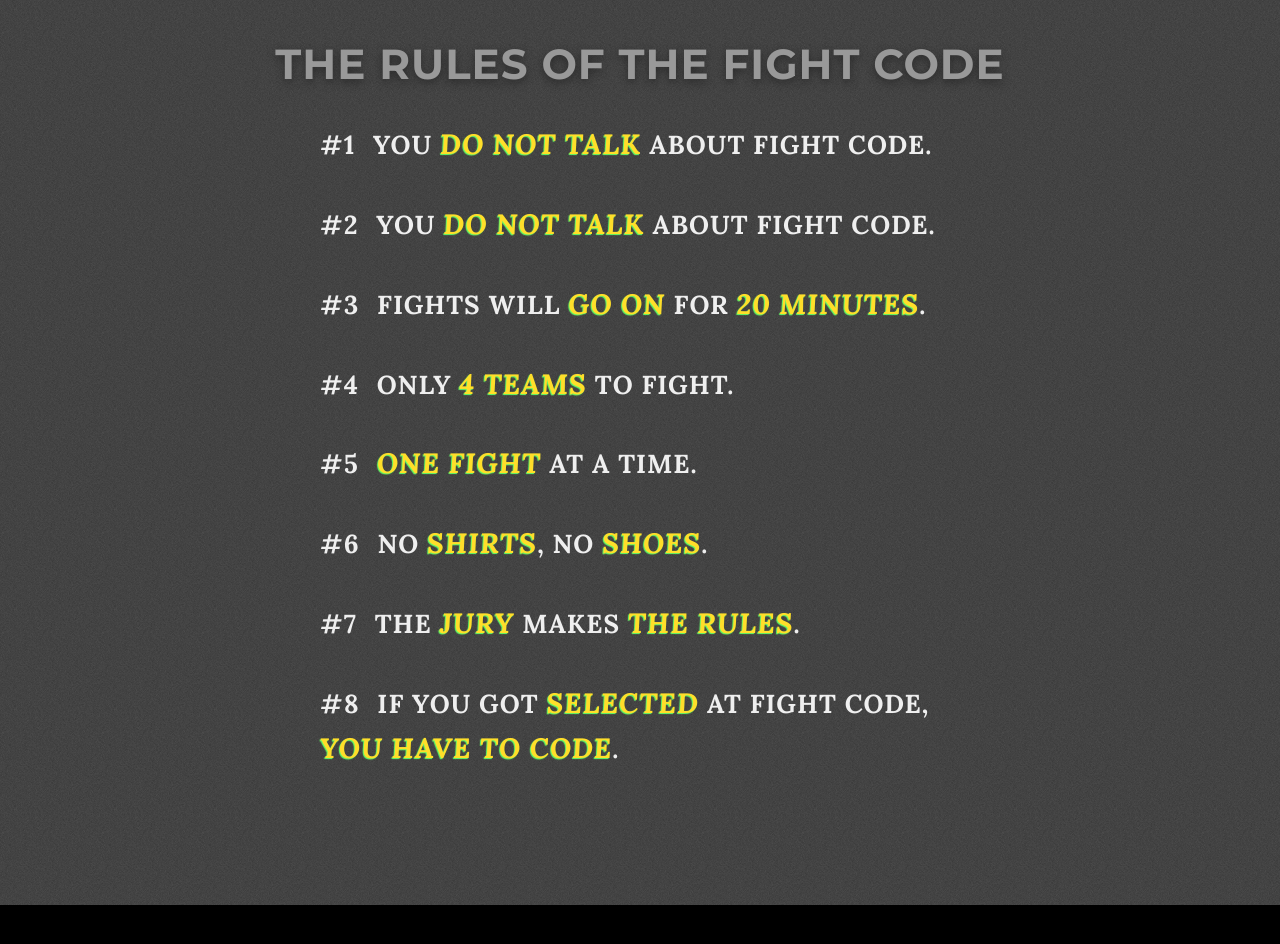
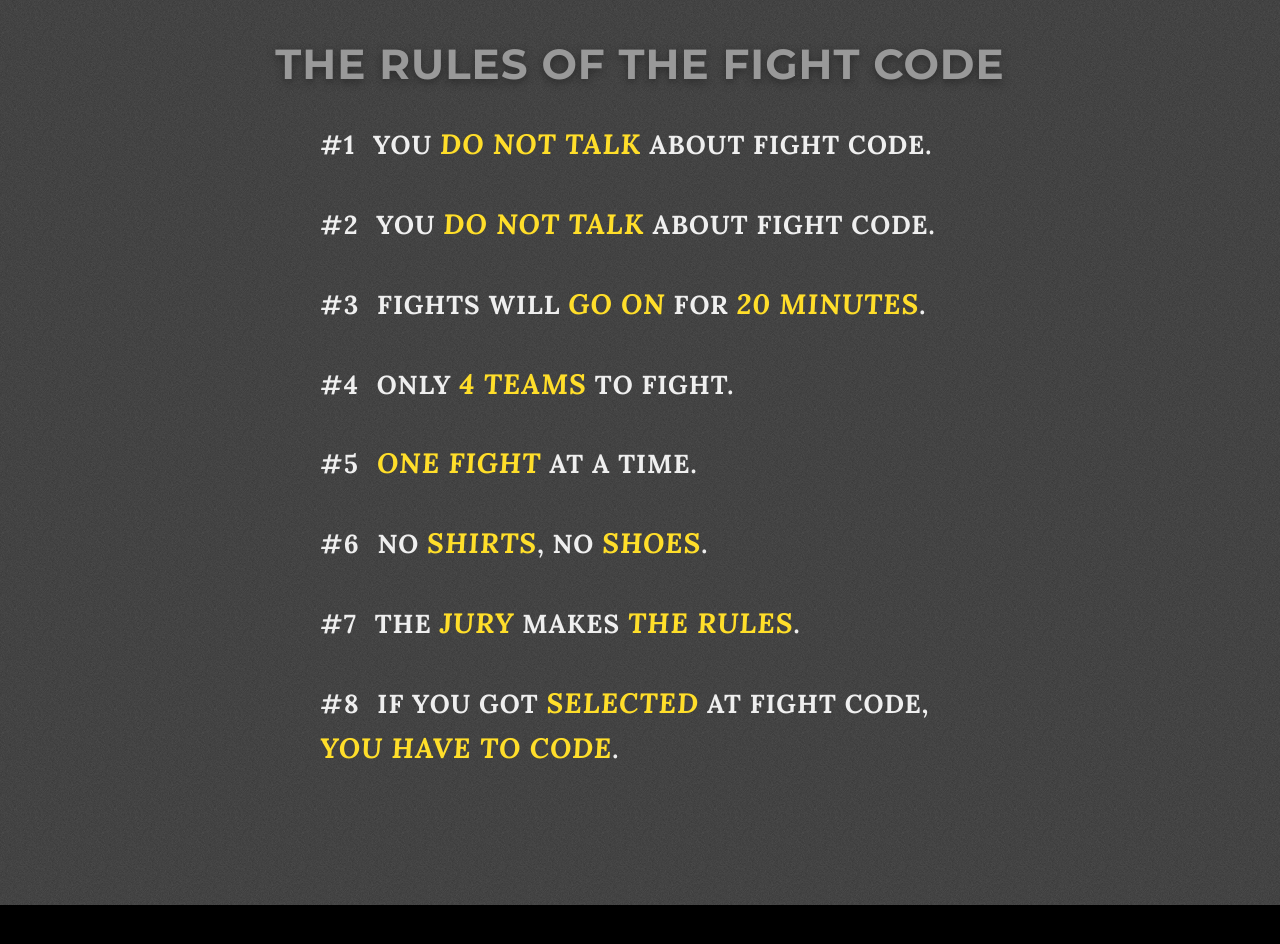
Before and after one commit to tagazok/fightcode, a website: page index.html in a window 1280 px wide. Shown: the part 859-1803 px from the top of the page. Drawn offline with nearby package versions, Linux system fonts and the light colour scheme; some packages are replaced by stand-ins of ours; a web font is replaced by a local one.

Commit message:
fix(rules) Remove the green text shadow on highlighted words

```diff
--- a/less/mine.less
+++ b/less/mine.less
@@ -76,7 +76,7 @@ video {
                 color: #ffde2a;
                 text-transform: uppercase;
                 font-style: italic;
-                text-shadow: -1px 1px 1px #66FF66;
+                // text-shadow: -1px 1px 1px #66FF66;
                 font-size: 28px;
             }
         }
```
Also changed, not shown: css/mine.css, css/mine.min.css.
